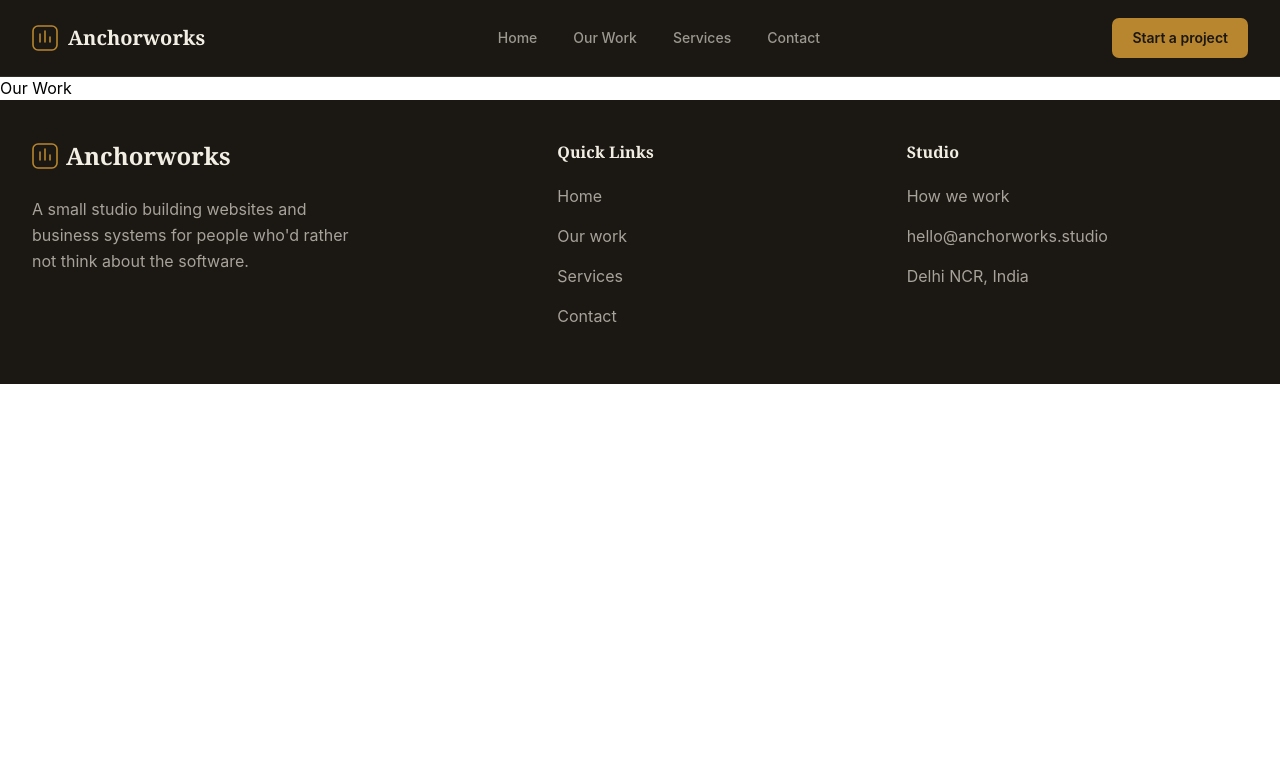
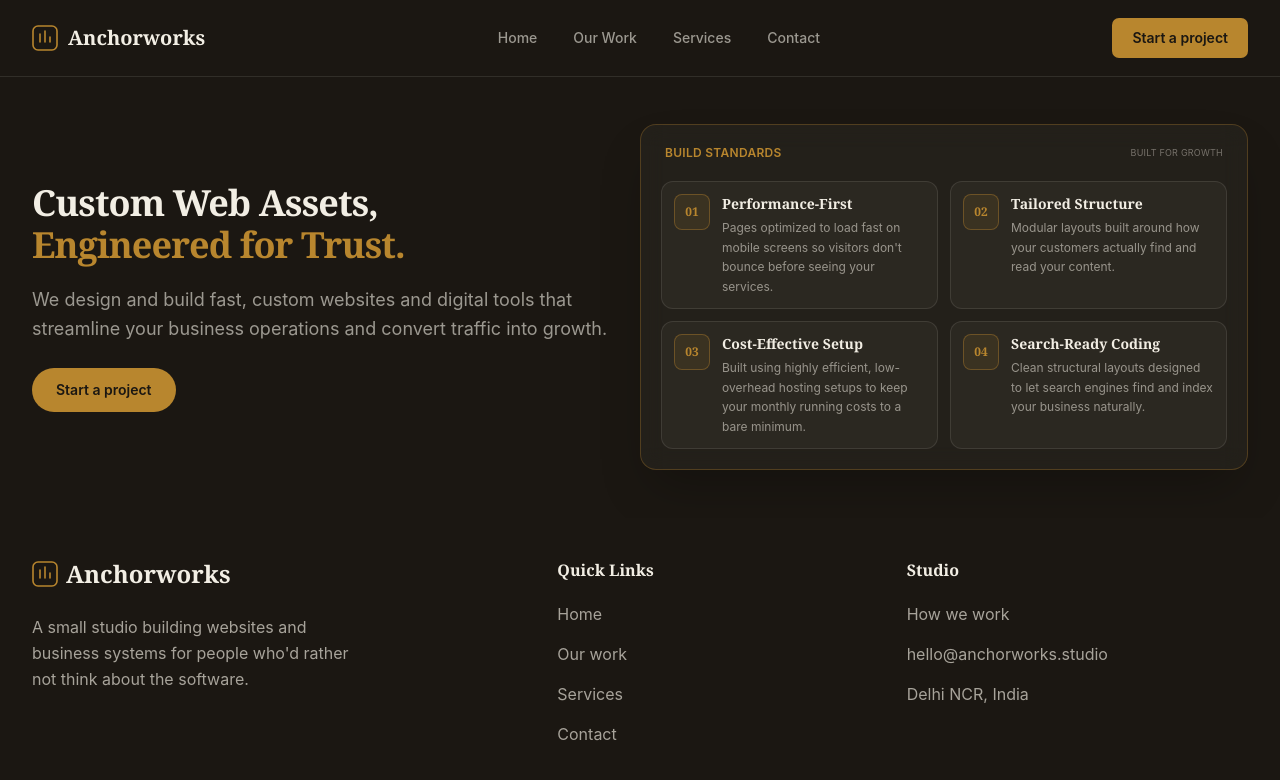
Before and after one commit to GopalNavetia/Business-Website, a React app: page /our-work in a window 1280 px wide. Shown: the top 780 px of the page. Built offline with nearby package versions, Linux system fonts and the light colour scheme; the HTML template or start-up script is replaced by a standard one.

Commit message:
Update Hero Section

```diff
--- a/src/pages/Home.jsx
+++ b/src/pages/Home.jsx
@@ -15,7 +15,7 @@
 
   return (
     <div>
-      <section className="bg-[#1B1712] text-[#F2EEE4] pt-5 overflow-hidden">
+      <section className="bg-[#1B1712] text-[#F2EEE4] pt-5 sm:pt-4 overflow-hidden">
 
         {/* Hero Section */}
         <div className="max-w mx-auto px-6 sm:px-8 grid grid-cols-1 md:grid-cols-[1.05fr_0.95fr] gap-10 md:gap-14 items-center">
--- a/src/pages/OurWork.jsx
+++ b/src/pages/OurWork.jsx
@@ -1,5 +1,96 @@
-function OurWork(){
-    return <>Our Work</>
+function OurWork() {
+    const buildStandards = [
+        {
+            number: "01",
+            title: "Performance-First",
+            description:
+                "Pages optimized to load fast on mobile screens so visitors don't bounce before seeing your services.",
+        },
+        {
+            number: "02",
+            title: "Tailored Structure",
+            description:
+                "Modular layouts built around how your customers actually find and read your content.",
+        },
+        {
+            number: "03",
+            title: "Cost-Effective Setup",
+            description:
+                "Built using highly efficient, low-overhead hosting setups to keep your monthly running costs to a bare minimum.",
+        },
+        {
+            number: "04",
+            title: "Search-Ready Coding",
+            description:
+                "Clean structural layouts designed to let search engines find and index your business naturally.",
+        },
+    ];
+
+    return (
+        <div>
+            <section className="overflow-hidden bg-[#1B1712] px-6 pb-10 pt-5 text-[#F2EEE4] sm:px-8 sm:pb-12 sm:pt-12">
+                <div className="mx-auto grid max-w-7xl grid-cols-1 items-center gap-9 sm:grid-cols-[5fr_5fr] sm:gap-0">
+                    <div>
+                        <h1 className="max-w-xl font-serif text-2xl font-semibold leading-[1.15] tracking-tight sm:text-3xl md:text-4xl">
+                            Custom Web Assets,
+                            <br />
+                            <span className="text-[#B8862E]">
+                                Engineered for Trust.
+                            </span>
+                        </h1>
+
+                        <p className="mt-5 max-w-[58ch] text-base leading-relaxed text-[#F2EEE4]/60 sm:text-lg">
+                            We design and build fast, custom websites and digital
+                            tools that streamline your business operations and
+                            convert traffic into growth.
+                        </p>
+
+                        <button
+                            type="button"
+                            className="mt-6 rounded-full bg-[#B8862E] px-6 py-3 text-sm font-semibold text-[#1B1712] transition hover:bg-[#D2A64F]"
+                        >
+                            Start a project
+                        </button>
+                    </div>
+
+                    <div className="rounded-2xl border border-[#B8862E]/30 bg-[#F2EEE4]/[0.04] p-4 shadow-2xl backdrop-blur-md sm:p-5">
+                        <div className="flex items-center justify-between px-1">
+                            <h2 className="text-xs font-semibold uppercase tracking-wide text-[#B8862E]">
+                                Build standards
+                            </h2>
+
+                            <span className="text-[9px] uppercase tracking-wide text-[#F2EEE4]/40">
+                                Built for growth
+                            </span>
+                        </div>
+
+                        <div className="mt-5 space-y-3 sm:grid sm:grid-cols-2 sm:gap-3 sm:space-y-0">
+                            {buildStandards.map((standard) => (
+                                <div
+                                    key={standard.number}
+                                    className="flex gap-3 rounded-xl border border-[#F2EEE4]/10 bg-[#F2EEE4]/[0.04] p-3"
+                                >
+                                    <span className="flex h-9 w-9 shrink-0 items-center justify-center rounded-lg border border-[#B8862E]/40 bg-[#B8862E]/10 font-serif text-xs font-semibold text-[#B8862E]">
+                                        {standard.number}
+                                    </span>
+
+                                    <div>
+                                        <h3 className="font-serif text-sm font-semibold text-[#F2EEE4]">
+                                            {standard.title}
+                                        </h3>
+
+                                        <p className="mt-1 text-xs leading-relaxed text-[#F2EEE4]/55">
+                                            {standard.description}
+                                        </p>
+                                    </div>
+                                </div>
+                            ))}
+                        </div>
+                    </div>
+                </div>
+            </section>
+        </div>
+    );
 }
 
 export default OurWork;
```
